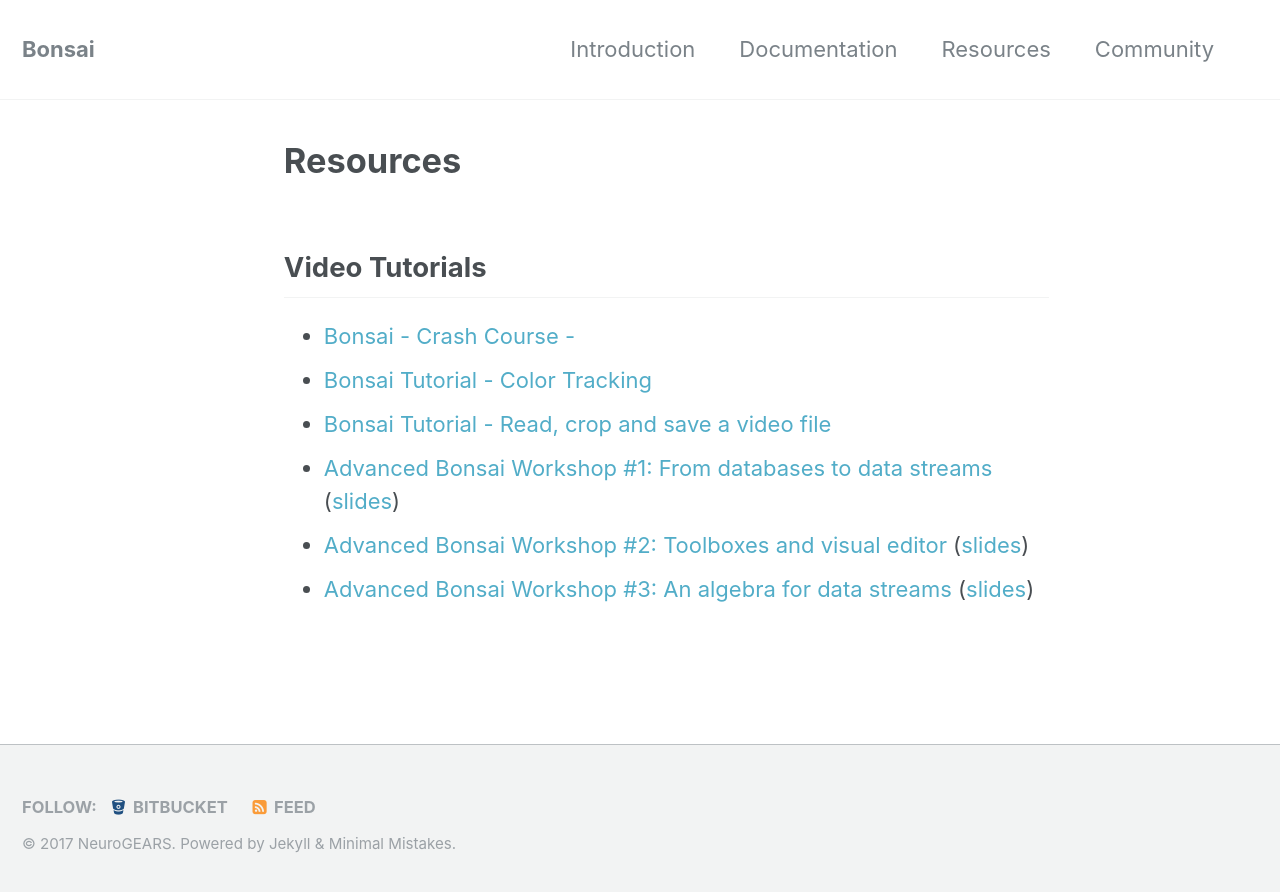
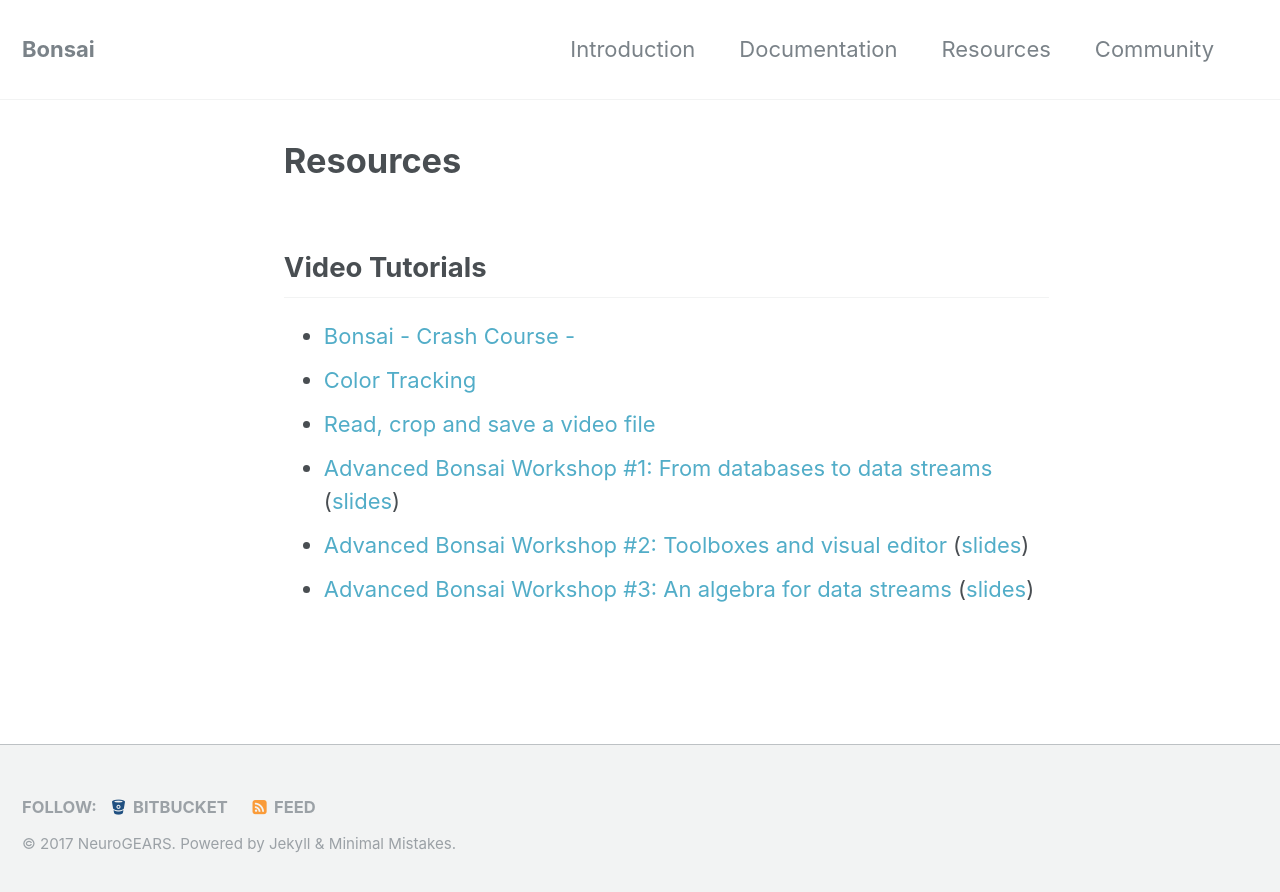
Before and after one commit to bonsai-rx/bonsai-rx.github.io, a Jekyll site: the page built from _pages/resources.md, in a window 1280 px wide. Shown: the top 892 px of the page. Built offline with Jekyll 4.4.1, drawn with Linux system fonts in a browser that asks for light colours.

Commit message:
Updated external links style and redirect behavior

```diff
--- a/_pages/resources.md
+++ b/_pages/resources.md
@@ -7,9 +7,9 @@
 
 ## Video Tutorials
 
- * [Bonsai - Crash Course -](https://www.youtube.com/watch?v=srcqJXd6Vz4)
- * [Bonsai Tutorial - Color Tracking](https://www.youtube.com/watch?v=_uJVtsGtI1M)
- * [Bonsai Tutorial - Read, crop and save a video file](https://www.youtube.com/watch?v=736G93Qaak0)
- * [Advanced Bonsai Workshop #1: From databases to data streams](https://www.youtube.com/watch?v=I8qwJXVghQ0) ([slides](https://speakerdeck.com/glopesdev/advanced-bonsai-workshop-number-1-from-databases-to-data-streams))
- * [Advanced Bonsai Workshop #2: Toolboxes and visual editor](https://www.youtube.com/watch?v=orQRlms2yhA) ([slides](https://speakerdeck.com/glopesdev/advanced-bonsai-workshop-number-2-toolboxes-and-visual-editor))
- * [Advanced Bonsai Workshop #3: An algebra for data streams](https://www.youtube.com/watch?v=jdHrBDHmDXE) ([slides](https://speakerdeck.com/glopesdev/advanced-bonsai-workshop-number-3-an-algebra-for-data-streams))
+ * [Bonsai - Crash Course -](https://www.youtube.com/watch?v=srcqJXd6Vz4){:target="_blank"}
+ * [Color Tracking](https://www.youtube.com/watch?v=_uJVtsGtI1M){:target="_blank"}
+ * [Read, crop and save a video file](https://www.youtube.com/watch?v=736G93Qaak0){:target="_blank"}
+ * [Advanced Bonsai Workshop #1: From databases to data streams](https://www.youtube.com/watch?v=I8qwJXVghQ0){:target="_blank"} ([slides](https://speakerdeck.com/glopesdev/advanced-bonsai-workshop-number-1-from-databases-to-data-streams){:target="_blank"})
+ * [Advanced Bonsai Workshop #2: Toolboxes and visual editor](https://www.youtube.com/watch?v=orQRlms2yhA){:target="_blank"} ([slides](https://speakerdeck.com/glopesdev/advanced-bonsai-workshop-number-2-toolboxes-and-visual-editor){:target="_blank"})
+ * [Advanced Bonsai Workshop #3: An algebra for data streams](https://www.youtube.com/watch?v=jdHrBDHmDXE){:target="_blank"} ([slides](https://speakerdeck.com/glopesdev/advanced-bonsai-workshop-number-3-an-algebra-for-data-streams){:target="_blank"})
```
Also changed, not shown: _docs/installation.md (+3 -1 lines).
